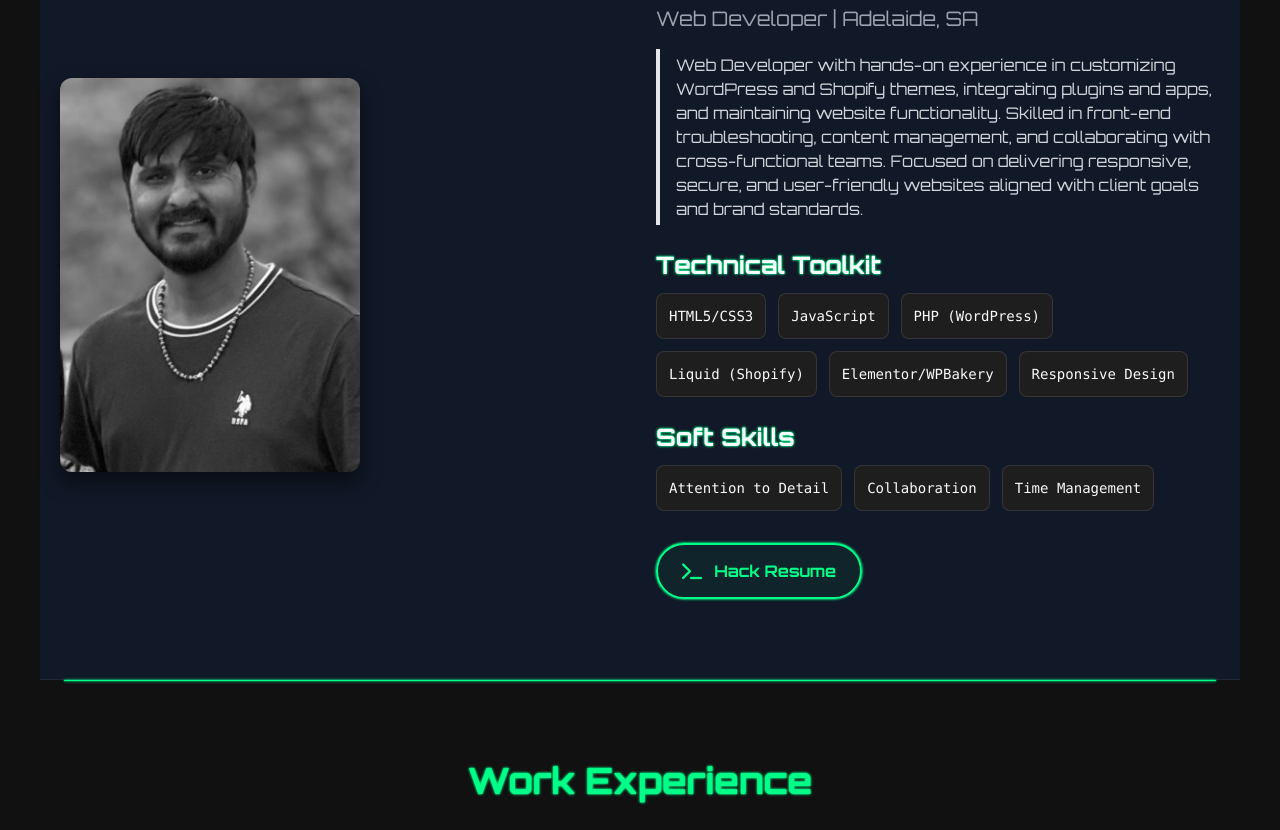
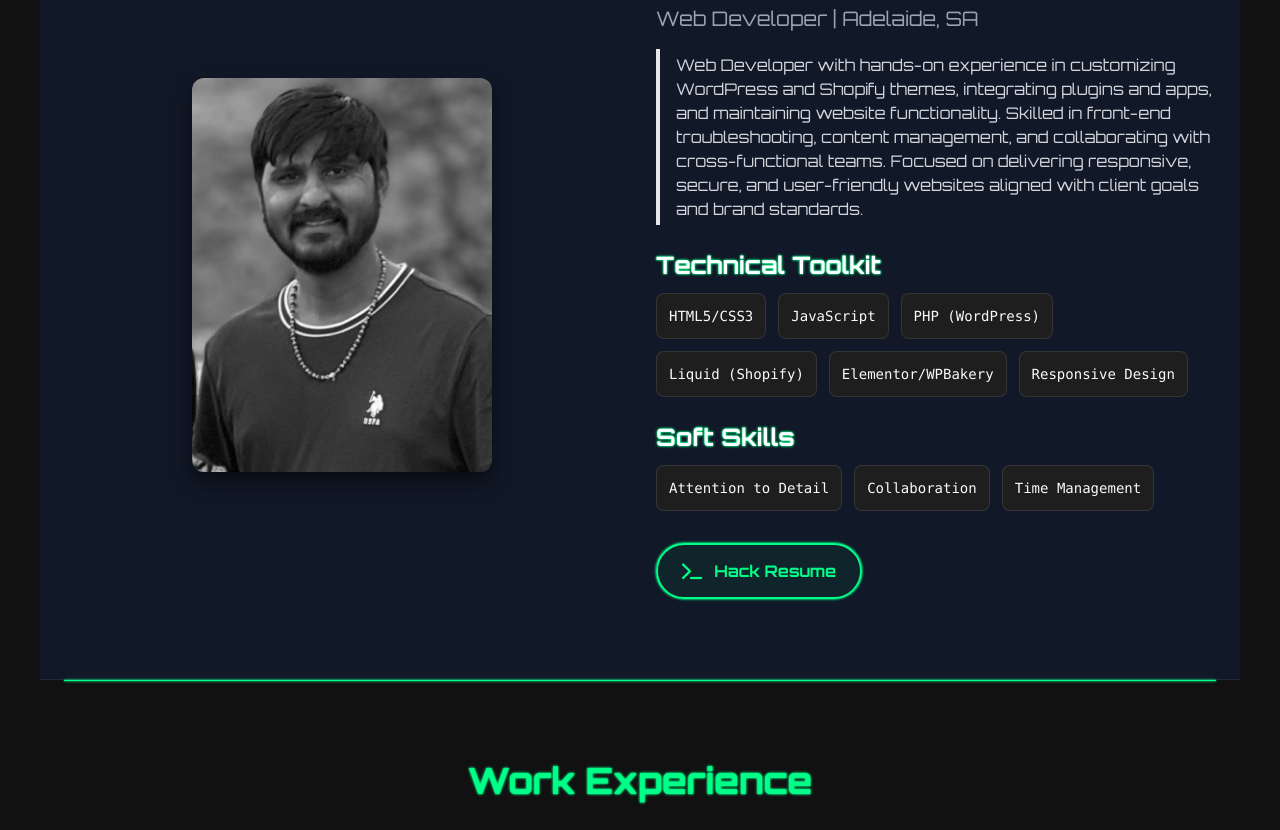
Before and after one commit to prajapatirupesh69/my-portfolio, a plain HTML site: page index.html in a window 1280 px wide. Shown: the part 1073-1903 px from the top of the page. Drawn offline with nearby package versions, Linux system fonts and the light colour scheme.

Commit message:
image in cernter

```diff
--- a/index.html
+++ b/index.html
@@ -458,7 +458,7 @@
         <div class="grid grid-cols-1 md:grid-cols-2 gap-8 items-center">
 
             <!-- Left: Image (Centered on mobile) -->
-            <div class="flex justify-center md:justify-start mb-6 md:mb-0 order-1 md:order-none">
+            <div class="flex justify-center md:justify-center mb-6 md:mb-0 order-1 md:order-none">
                 <!-- Using the uploaded image asset -->
                 <img src="IMG_2680.jpeg"  alt="Rupesh Prajapati Profile Photo" class="bw-img">
             </div>
```
